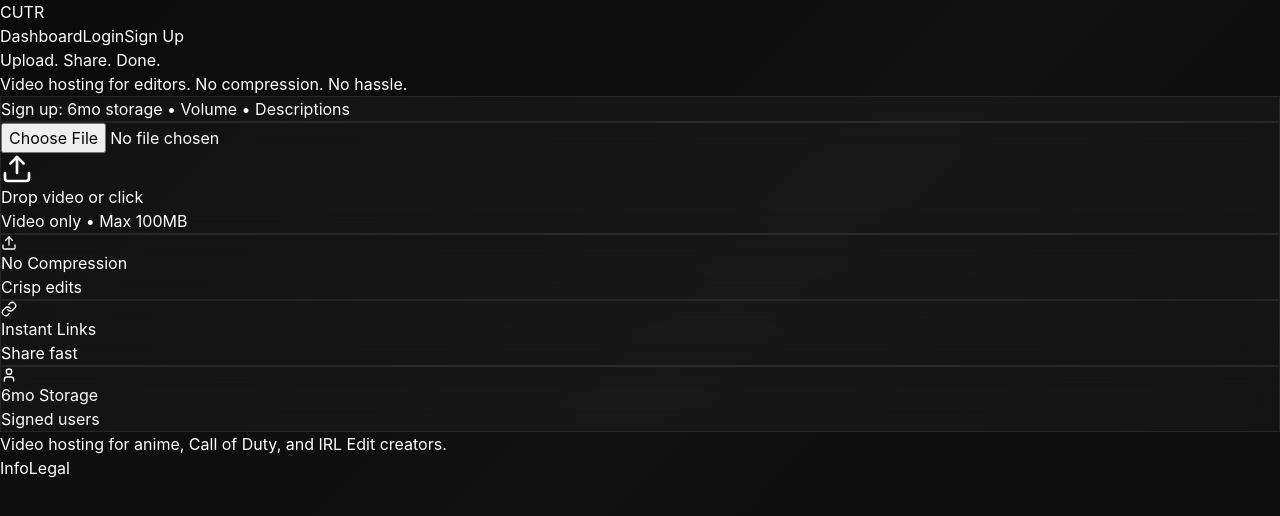
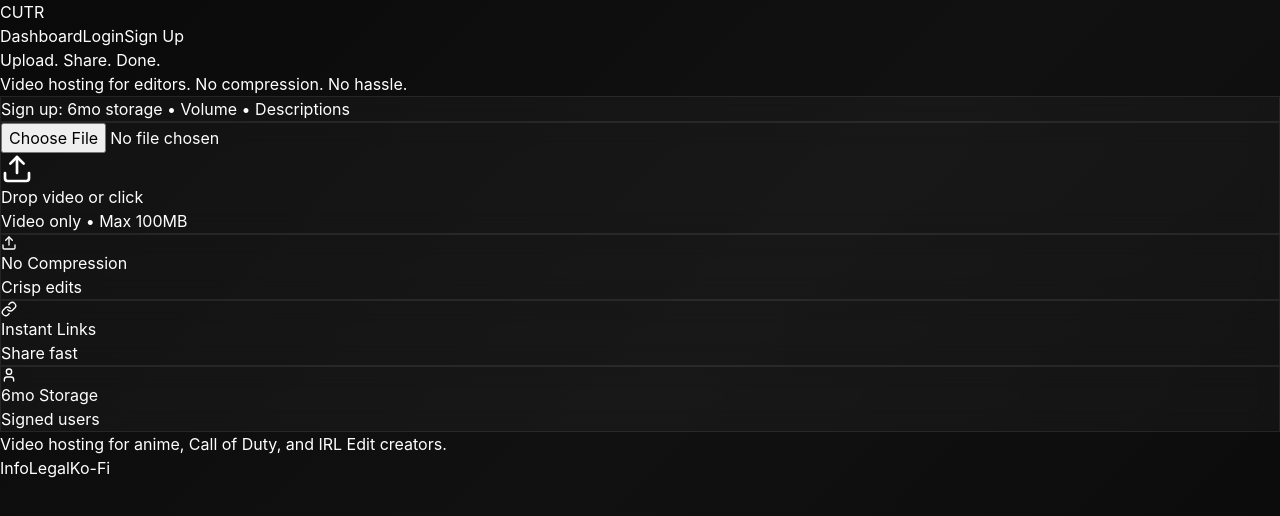
Before and after one commit to Dirt-ae/Cutr, a React (Vite) app in the folder client/: page / in a window 1280 px wide. Shown: the top 516 px of the page. Built offline with nearby package versions, Linux system fonts and the light colour scheme; no server answers.

Commit message:
Add Ko-Fi link to footer

```diff
--- a/client/src/pages/Home.jsx
+++ b/client/src/pages/Home.jsx
@@ -368,6 +368,7 @@
           <div className="flex gap-3">
             <Link to="/info" className="hover:text-white/60 transition-colors">Info</Link>
             <Link to="/legal" className="hover:text-white/60 transition-colors">Legal</Link>
+            <a href="https://ko-fi.com/cutrr" target="_blank" rel="noopener noreferrer" className="hover:text-white/60 transition-colors">Ko-Fi</a>
           </div>
         </div>
       </footer>
```
